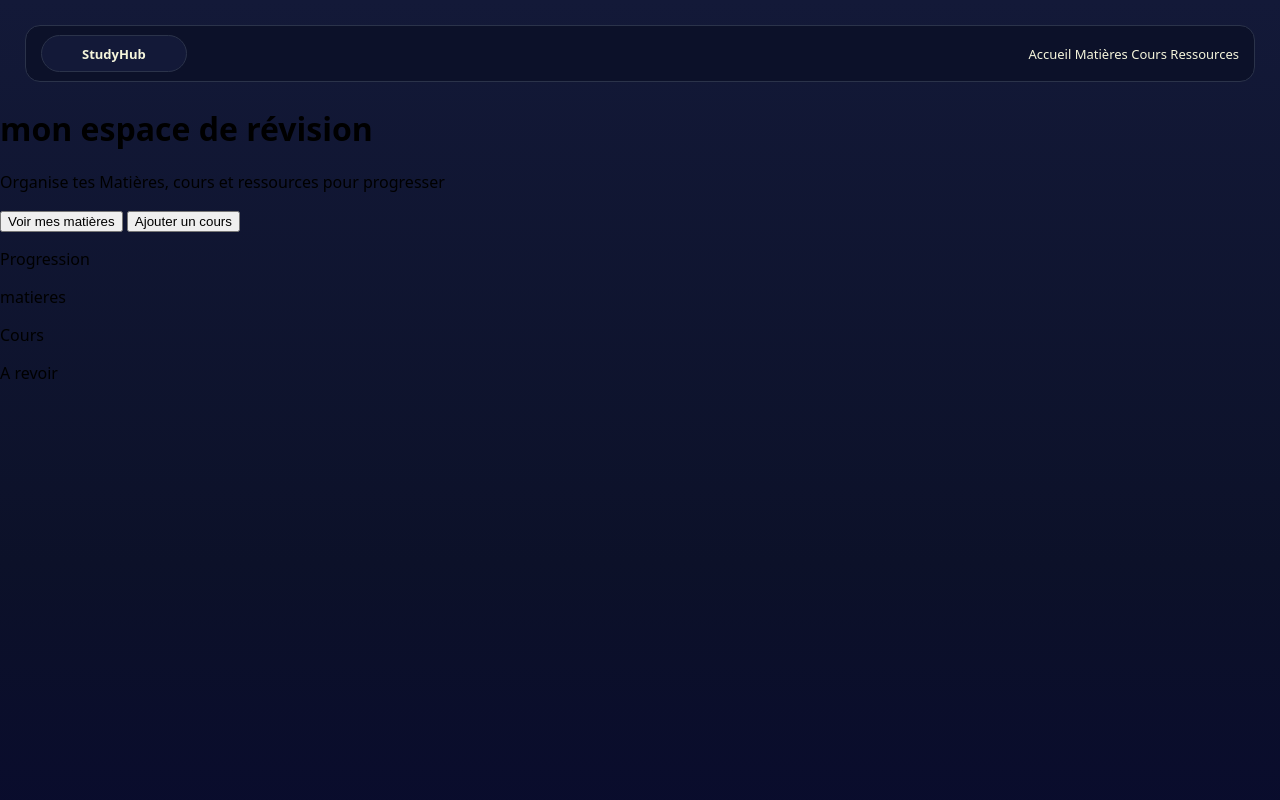
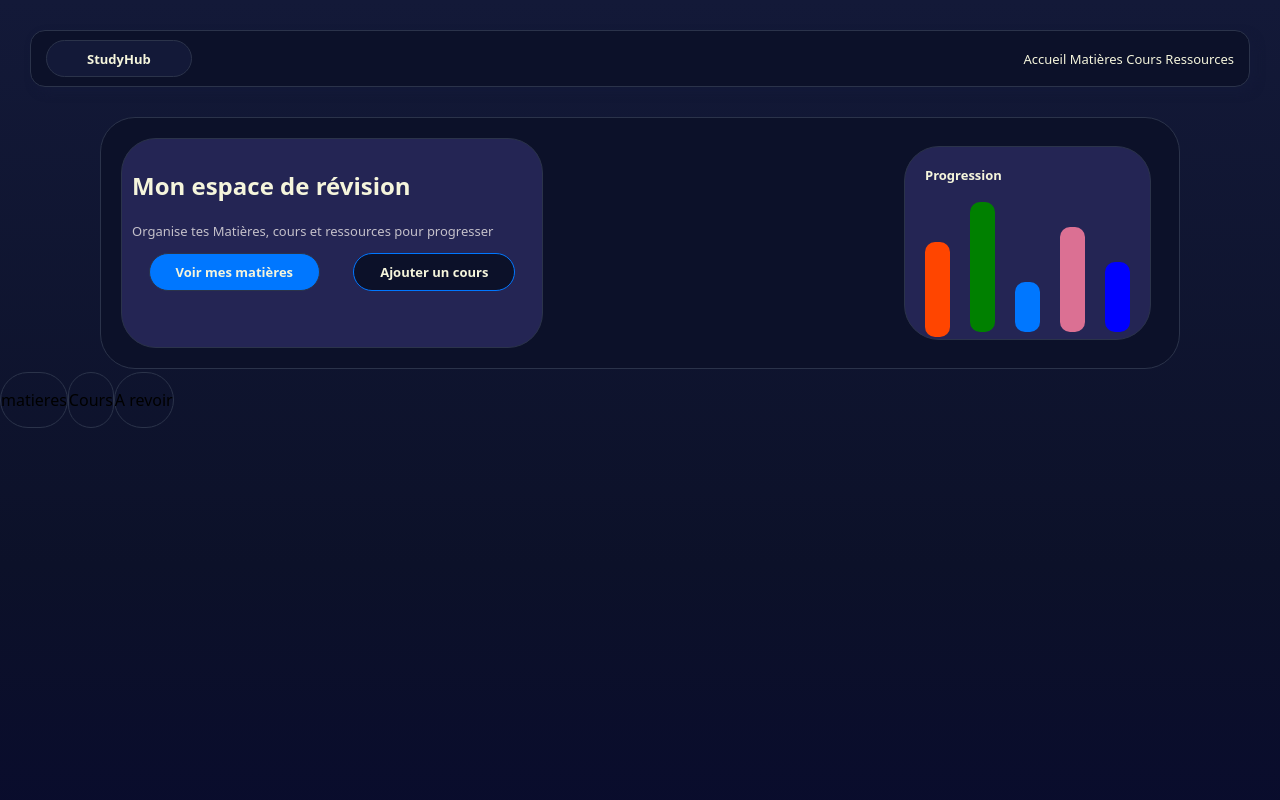
Before and after one commit to hadjer-doua/maquette-studyhub, a plain HTML site: page index.html in a window 1280 px wide. Shown: the top 800 px of the page. Drawn offline with Linux system fonts and the light colour scheme.

Commit message:
Mise en forme du hero et des boutons

```diff
--- a/assets/style.css
+++ b/assets/style.css
@@ -5,22 +5,20 @@ body{
     background: linear-gradient(to top, rgb(6, 6, 49) , rgba(12, 17, 41) , rgba(19, 25, 56) );
 
 }
-header{
-    align-items: center;
-}
 
 .topbar{
+    align-items: center;
     display: flex;
     justify-content: space-between;
     border: 0.1px solid rgba(43, 51, 74);
-    margin: 25px;
+    margin: 30px;
     border-radius: 15px;
     height: 55px;
     background-color: rgba(12, 17, 41);
     font-size: small;
+    box-shadow: 5px 5px 10px rgba(19, 25, 56);
+}
 
-
-}
 .nav{
     padding: 0 15px 0 0;
 }
@@ -36,10 +34,142 @@ header{
     display: flex;
     justify-content: center;
     font-weight: bold;
+}
 
-
-}
 a{
     text-decoration: none;
     color: beige;
 }
+
+.hero{
+    border: 0.1px solid rgba(43, 51, 74);
+    border-radius: 35px;
+    display: flex;
+    justify-content: space-between;
+    margin: 3px 100px;
+    background-color:rgba(12, 17, 41);
+    height: 250px;
+
+
+}
+
+.hero-actions{
+    border: 0.1px solid rgba(43, 51, 74);
+    border-radius: 35px;
+    margin: 20px ;
+    padding: 10px;
+    color: beige;
+    background-color: #242554;
+    width: 400px;
+}
+
+.premier-p{
+    font-size: small;
+    color: #c4c0ca;
+}
+
+
+.button{
+    text-align: center;
+    font-weight: bold;
+    color: beige;
+    font-size:small;
+    display:flex;
+    justify-content: space-around;
+}
+
+.btn1{
+    background-color: rgb(0, 119, 255);
+    padding: 0.7em 2em;
+    border: 0.1px solid rgba(43, 51, 74) ;
+    border-radius: 999px;
+}
+
+.btn2{
+    background-color: rgba(12, 17, 41) ;
+    padding: 0.7em 2em;
+    border: 0.1px solid rgb(0, 119, 255) ;
+    border-radius: 999px;
+}
+
+.hero-actions2{
+    border: 0.1px solid rgba(43, 51, 74);
+    border-radius: 35px;
+    margin: 28px ;
+    padding: 6px 20px;
+    color: beige;
+    font-size: small;
+    font-weight: 600;
+    background-color: #242554;
+    justify-content: flex-start;
+
+}
+
+.progress-container{
+    display: flex;
+    gap: 20px;
+    align-items: flex-end;
+
+}
+
+
+.progress-bar1 {
+    border-radius: 10px;
+    height: 95px;
+    width: 25px;
+    margin: px 0;
+    background-color: orangered;
+
+}
+
+.progress-bar2 {
+    border-radius: 10px;
+    height: 130px;
+    width: 25px;
+    margin: 5px 0;
+    background-color: green;
+}
+
+.progress-bar3 {
+    border-radius: 10px;
+    height: 50px;
+    width: 25px;
+    margin: 5px 0;
+    background-color: rgb(0, 119, 255);
+}
+
+.progress-bar4 {
+    border-radius: 10px;
+    height: 105px;
+    width: 25px;
+    margin: 5px 0;
+    background-color: palevioletred;
+}
+
+.progress-bar5 {
+    border-radius: 10px;
+    height: 70px;
+    width: 25px;
+    margin: 5px 0;
+    background-color: blue;
+}
+.stats{
+    display: flex;
+
+
+}
+
+.card{
+    border: 0.1px solid rgba(43, 51, 74);
+    border-radius: 35px;
+}
+
+.card_title{
+    border: 0.1px solid rgba(43, 51, 74);
+    border-radius: 35px;
+}
+
+.card_value{
+    border: 0.1px solid rgba(43, 51, 74);
+    border-radius: 35px;
+}
--- a/index.html
+++ b/index.html
@@ -20,13 +20,26 @@
     </header>
     <div class="hero">
         <div class="hero-actions">
-            <h1>mon espace de révision</h1>
-            <p>Organise tes Matières, cours et ressources pour progresser</p>
-            <button>Voir mes matières</button>
-            <button>Ajouter un cours</button>
+            <h2>Mon espace de révision</h2>
+            <p class="premier-p">Organise tes Matières, cours et ressources pour progresser</p>
+            <div class="button">
+                <div class="btn1">
+                    <a href="">Voir mes matières</a>
+                </div>
+                <div class="btn2">
+                    <a href="">Ajouter un cours</a>
+                </div>
+            </div>
         </div>
         <div class="hero-actions2">
             <p>Progression</p>
+            <div class="progress-container">
+                <div class="progress-bar1"></div>
+                <div class="progress-bar2"></div>
+                <div class="progress-bar3"></div>
+                <div class="progress-bar4"></div>
+                <div class="progress-bar5"></div>
+            </div>
         </div>
     </div>
     <div class="stats">
@@ -36,7 +49,7 @@
         <div class="card_title">
             <p>Cours</p>
         </div>
-        <div class="carte_value">
+        <div class="card_value">
             <p>A revoir</p>
         </div>
     </div>
```
